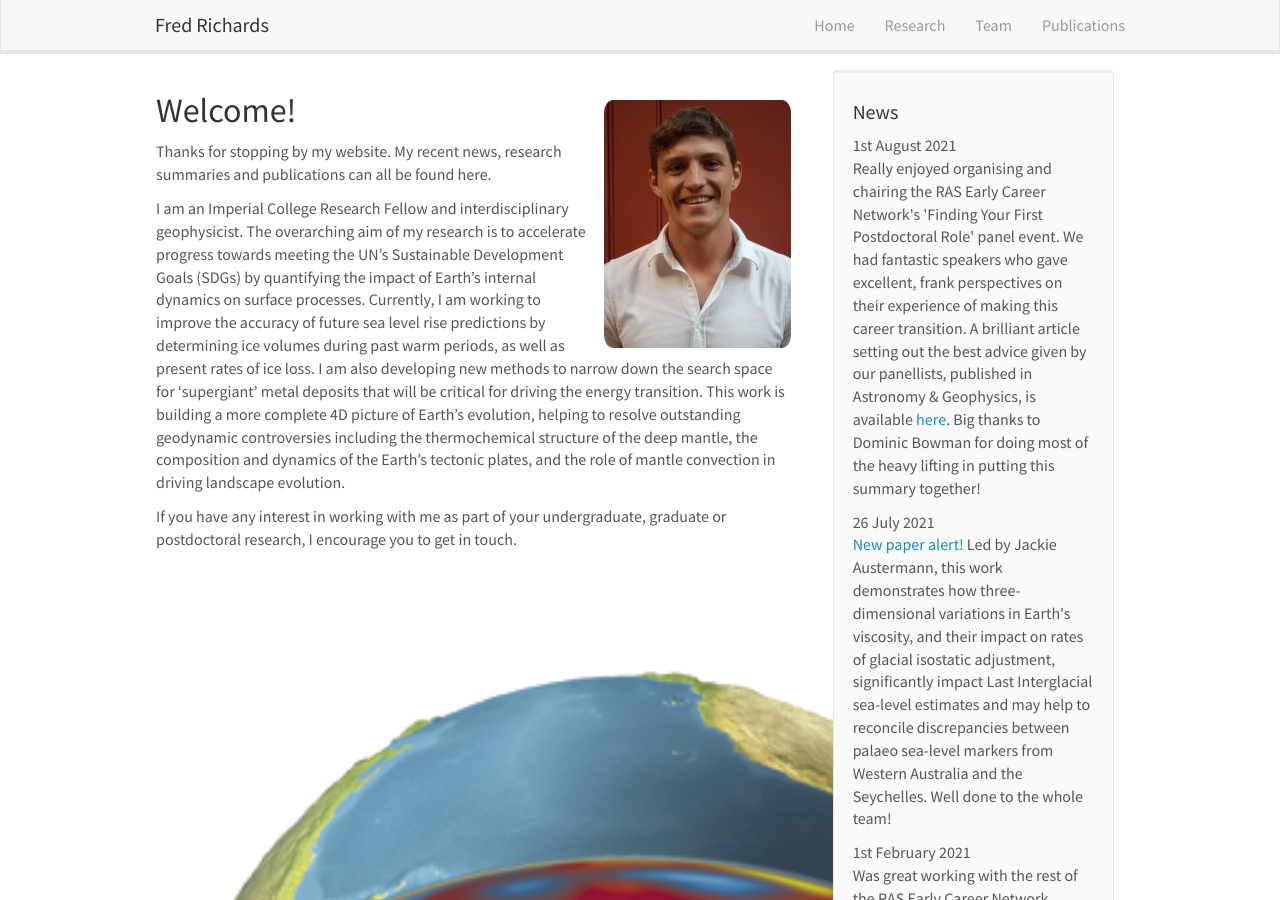
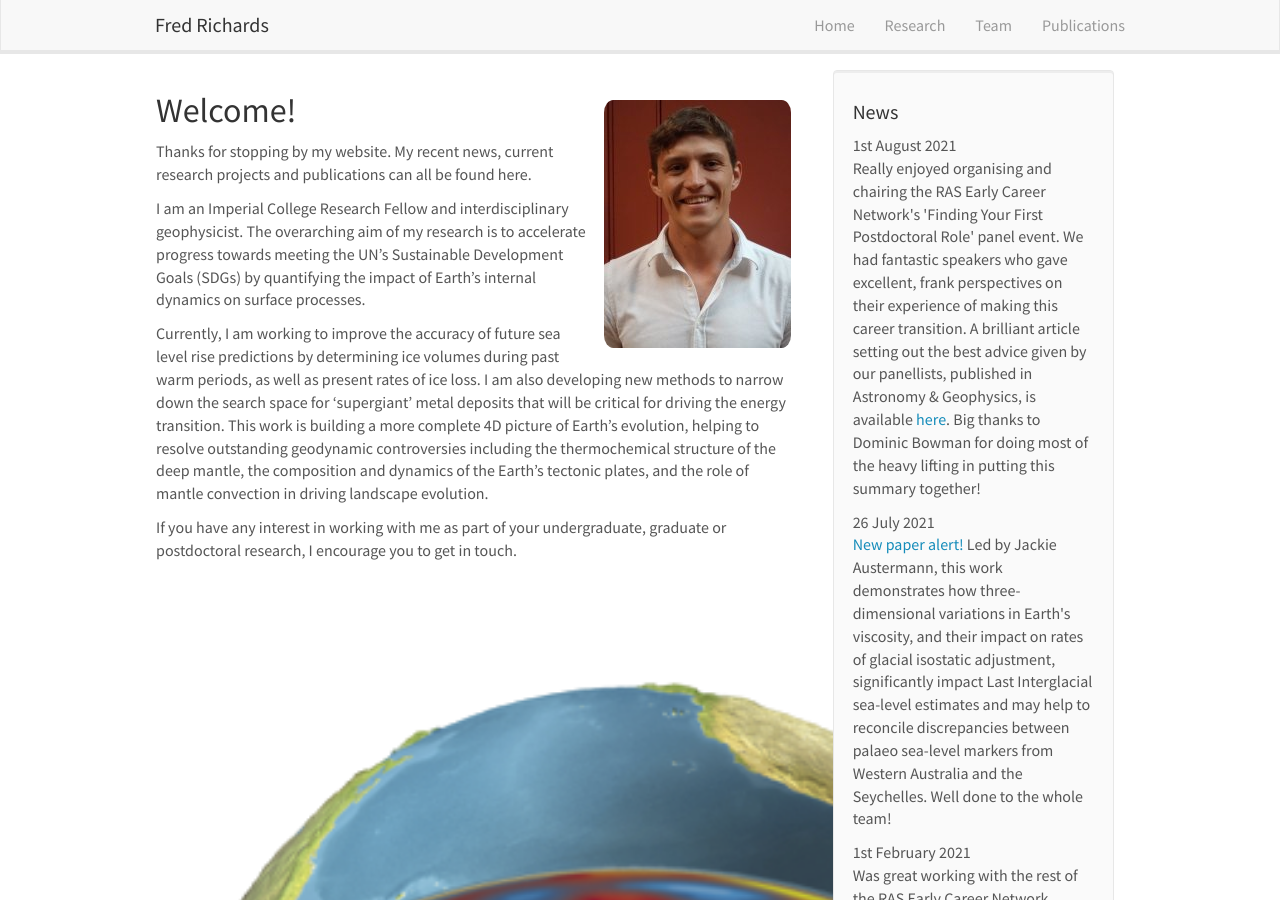
Before and after one commit to freddrichards/freddrichards.github.io, a Jekyll site: the page built from index.md, in a window 1280 px wide and 900 px high. Built offline with Jekyll 4.4.1, drawn with Linux system fonts in a browser that asks for light colours; nearby versions of some CDN libraries.

Commit message:
Update index.md

```diff
--- a/index.md
+++ b/index.md
@@ -10,9 +10,11 @@ permalink: /
 
 ## Welcome!
 
-Thanks for stopping by my website. My recent news, research summaries and publications can all be found here.
+Thanks for stopping by my website. My recent news, current research projects and publications can all be found here.
 
-I am an Imperial College Research Fellow and interdisciplinary geophysicist. The overarching aim of my research is to accelerate progress towards meeting the UN's Sustainable Development Goals (SDGs) by quantifying the impact of Earth's internal dynamics on surface processes. Currently, I am working to improve the accuracy of future sea level rise predictions by determining ice volumes during past warm periods, as well as present rates of ice loss. I am also developing new methods to narrow down the search space for 'supergiant' metal deposits that will be critical for driving the energy transition. This work is building a more complete 4D picture of Earth's evolution, helping to resolve outstanding geodynamic controversies including the thermochemical structure of the deep mantle, the composition and dynamics of the Earth's tectonic plates, and the role of mantle convection in driving landscape evolution.
+I am an Imperial College Research Fellow and interdisciplinary geophysicist. The overarching aim of my research is to accelerate progress towards meeting the UN's Sustainable Development Goals (SDGs) by quantifying the impact of Earth's internal dynamics on surface processes.
+
+Currently, I am working to improve the accuracy of future sea level rise predictions by determining ice volumes during past warm periods, as well as present rates of ice loss. I am also developing new methods to narrow down the search space for 'supergiant' metal deposits that will be critical for driving the energy transition. This work is building a more complete 4D picture of Earth's evolution, helping to resolve outstanding geodynamic controversies including the thermochemical structure of the deep mantle, the composition and dynamics of the Earth's tectonic plates, and the role of mantle convection in driving landscape evolution.
 
 If you have any interest in working with me as part of your undergraduate, graduate or postdoctoral research, I encourage you to get in touch.
 
```
